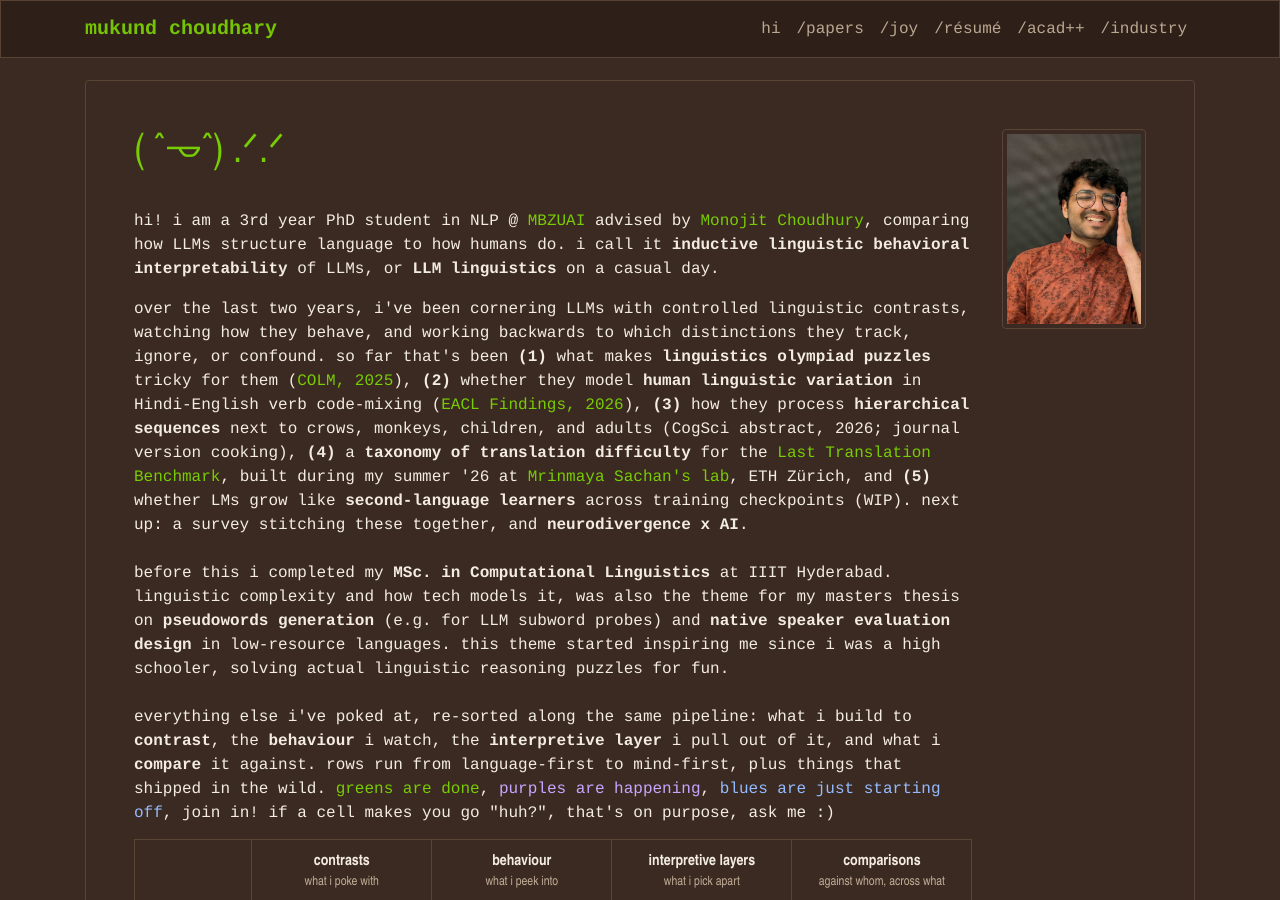
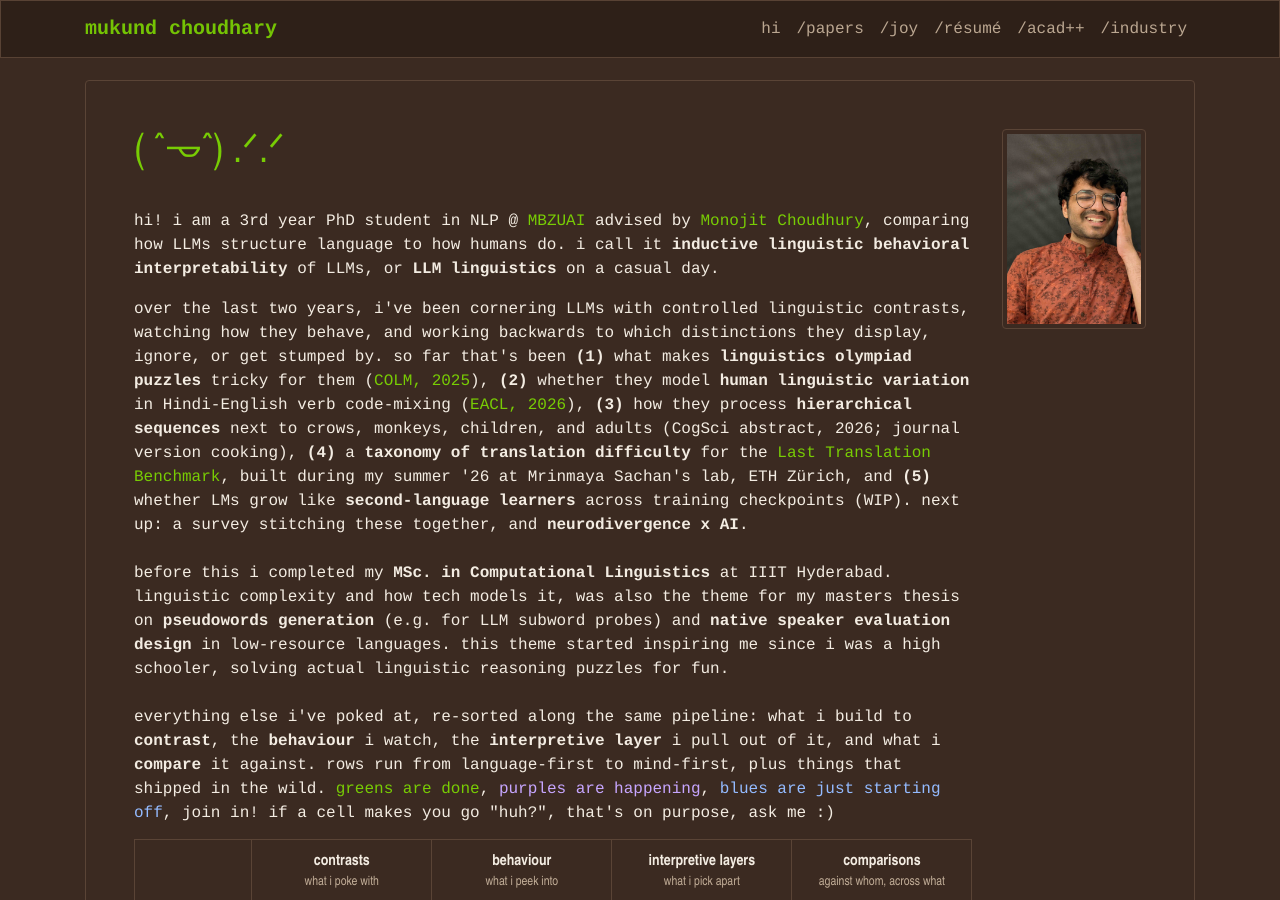
Before and after one commit to mukundc2k/mukundc2k.github.io, a Jekyll site: the page built from index.html, in a window 1280 px wide and 900 px high. Built offline with Jekyll 4.4.1, drawn with Linux system fonts in a browser that asks for light colours; a style sheet for code colours, icons or effects is not loaded.

Commit message:
home page updated

```diff
--- a/_data/profile.yml
+++ b/_data/profile.yml
@@ -15,11 +15,11 @@ linkedin: mukundc2k
 orcid: 0000-0001-6526-649X
 
 short_bio: >-
-  over the last two years, i've been cornering LLMs with controlled linguistic contrasts, watching how they behave, and working backwards to which distinctions they track, ignore, or confound. so far that's been
+  over the last two years, i've been cornering LLMs with controlled linguistic contrasts, watching how they behave, and working backwards to which distinctions they display, ignore, or get stumped by. so far that's been
   <b>(1)</b> what makes <b>linguistics olympiad puzzles</b> tricky for them (<a href="https://openreview.net/forum?id=fcRcl1EXc4">COLM, 2025</a>),
-  <b>(2)</b> whether they model <b>human linguistic variation</b> in Hindi-English verb code-mixing (<a href="https://doi.org/10.18653/v1/2026.findings-eacl.291">EACL Findings, 2026</a>),
+  <b>(2)</b> whether they model <b>human linguistic variation</b> in Hindi-English verb code-mixing (<a href="https://doi.org/10.18653/v1/2026.findings-eacl.291">EACL, 2026</a>),
   <b>(3)</b> how they process <b>hierarchical sequences</b> next to crows, monkeys, children, and adults (CogSci abstract, 2026; journal version cooking),
-  <b>(4)</b> a <b>taxonomy of translation difficulty</b> for the <a href="https://arxiv.org/abs/2609.04173">Last Translation Benchmark</a>, built during my summer '26 at <a href="https://mrinmaya.io/">Mrinmaya Sachan's lab</a>, ETH Zürich, and
+  <b>(4)</b> a <b>taxonomy of translation difficulty</b> for the <a href="https://arxiv.org/abs/2609.04173">Last Translation Benchmark</a>, built during my summer '26 at Mrinmaya Sachan's lab, ETH Zürich, and
   <b>(5)</b> whether LMs grow like <b>second-language learners</b> across training checkpoints (WIP).
   next up: a survey stitching these together, and <b>neurodivergence x AI</b>.<br><br>
   before this i completed my <b>MSc. in Computational Linguistics</b> at IIIT Hyderabad. linguistic complexity and how tech models it, was also the theme for my masters thesis on <b>pseudowords generation</b> (e.g. for LLM subword probes) and <b>native speaker evaluation design</b> in low-resource languages. this theme started inspiring me since i was a high schooler, solving actual linguistic reasoning puzzles for fun.<br><br>
```
